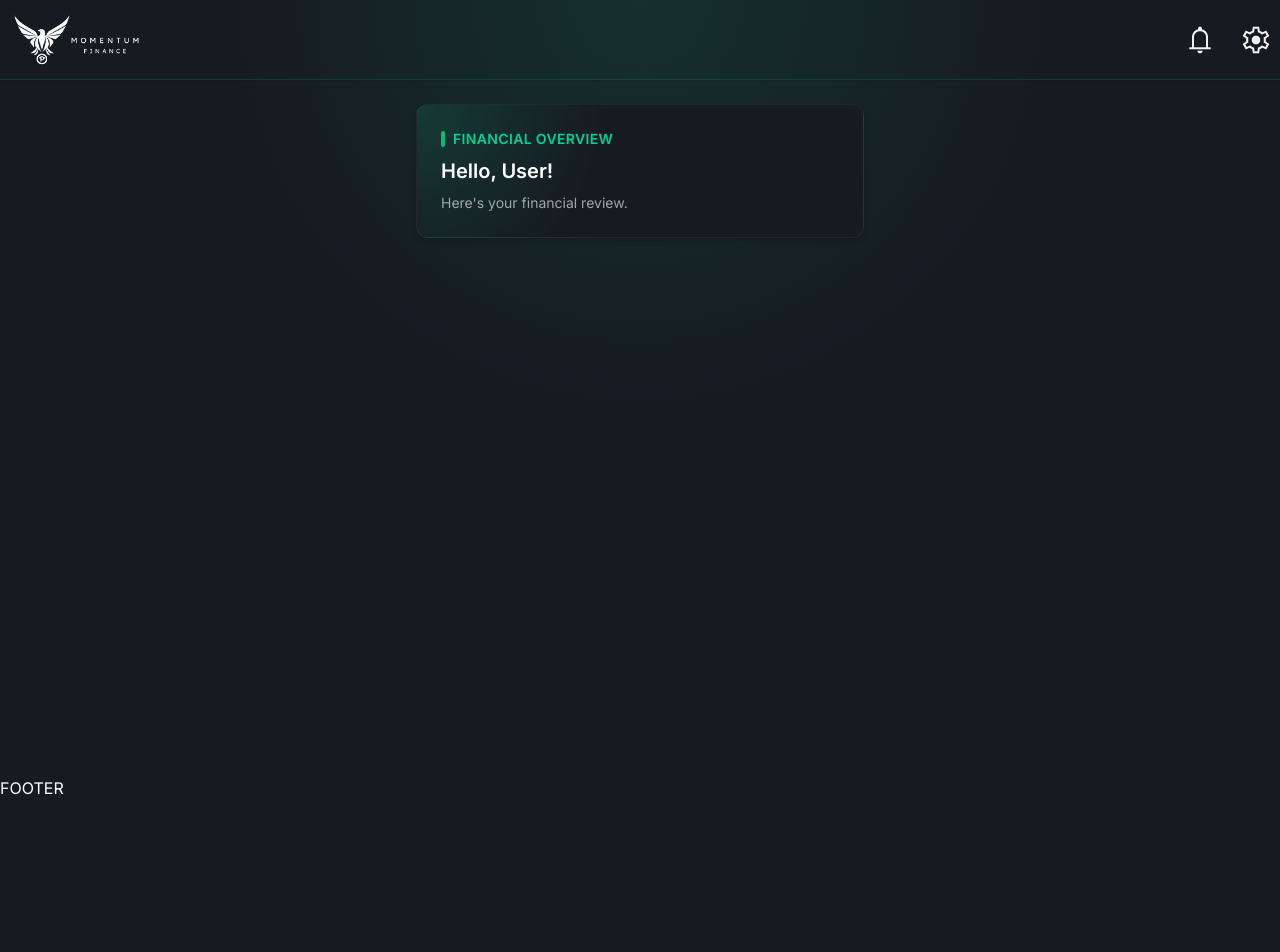
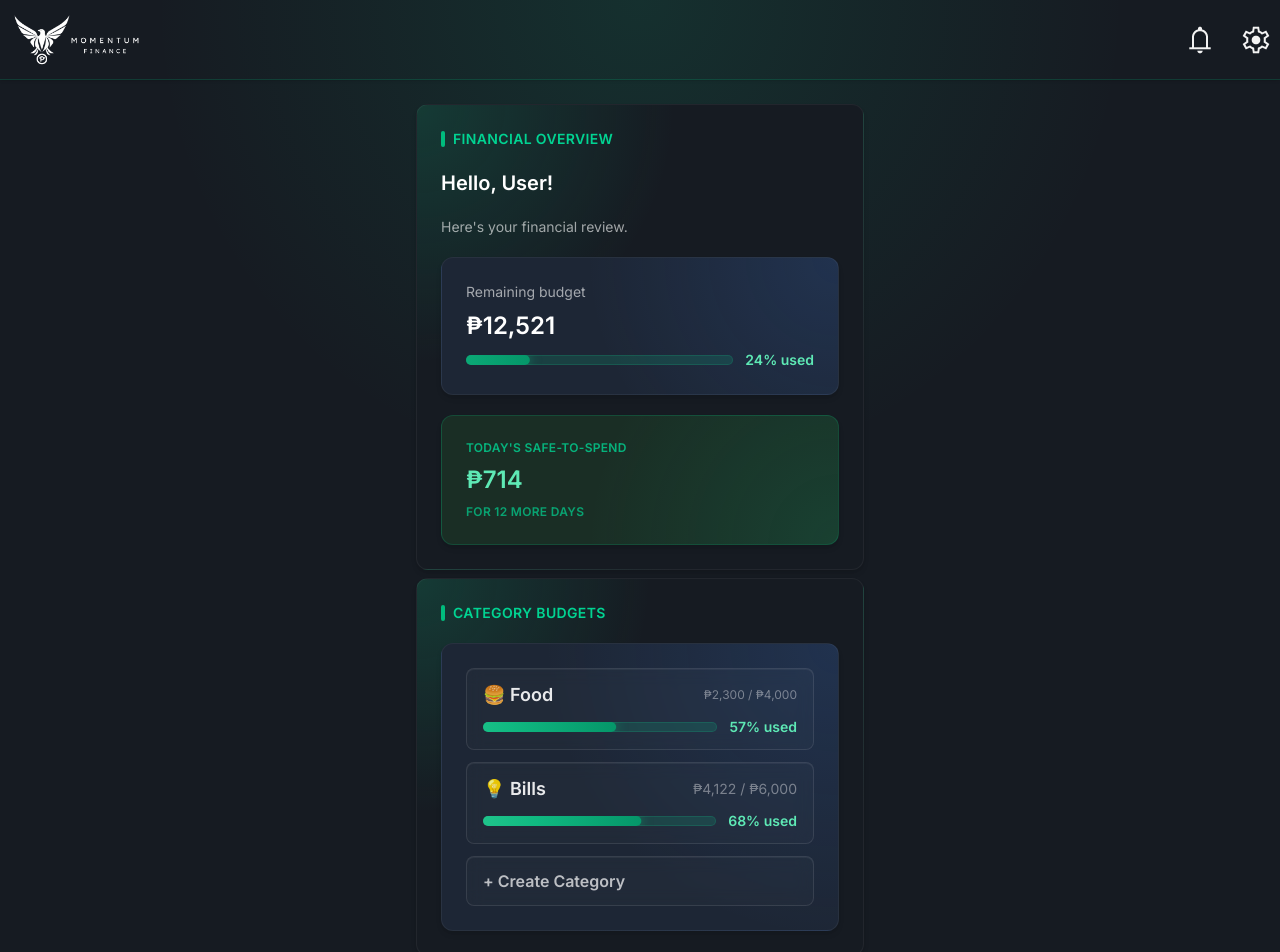
Before and after one commit to Wanji07/Momentum-Finance, a React (Vite) app: page / in a window 1280 px wide. Shown: the top 952 px of the page. Before the commit the page ends 800 px from the top, so only its background shows below. Built offline with nearby package versions, Linux system fonts and the light colour scheme.

Commit message:
feat(dashboard): refine budget card styling and add temporary footer

```diff
--- a/package.json
+++ b/package.json
@@ -10,6 +10,9 @@
     "preview": "vite preview"
   },
   "dependencies": {
+    "@emotion/react": "^11.14.0",
+    "@emotion/styled": "^11.14.1",
+    "@mui/material": "^7.3.9",
     "react": "^19.2.0",
     "react-dom": "^19.2.0",
     "react-router-dom": "^7.13.1",
--- a/src/components/Footer.tsx
+++ b/src/components/Footer.tsx
@@ -1,9 +1,7 @@
 export default function Footer() {
-    return(
-        <>
-            <footer>
-                <h1>FOOTER</h1>
-            </footer>
-        </>
+    return (
+        <footer className="w-[88%] max-w-md mx-auto mt-3 mb-6 rounded-lg border border-white/5 bg-[#161B22]/90 px-4 py-3 text-center text-xs text-white/45 backdrop-blur-sm">
+            Momentum Finance - Temporary Footer
+        </footer>
     )
 }
--- a/src/pages/Dashboard.tsx
+++ b/src/pages/Dashboard.tsx
@@ -1,14 +1,107 @@
+import LinearProgress from '@mui/material/LinearProgress';
+
 function Dashboard() {
     return(
         <>
         <div id="container" className="flex flex-col items-center justify-start gap-2 ">
-            <section id="welcome-message" className="w-[88%] max-w-md mx-auto border border-white/5 flex flex-col gap-2 shadow-md p-6 bg-[#161B22] bg-[radial-gradient(circle_at_top_left,#10b98133,transparent_40%)] rounded-xl">
+            <section id="overview-container" className="flex flex-col gap-5 w-[88%] max-w-md mx-auto border border-white/5  shadow-md p-6 bg-[#161B22] bg-[radial-gradient(circle_at_top_left,#10b98133,transparent_40%)] rounded-xl">
                 <div className="flex items-center gap-2">
                     <div className="w-1 h-4 bg-emerald-500 rounded-full"></div>
                     <h2 className="text-emerald-400 text-sm font-semibold tracking-wide">FINANCIAL OVERVIEW</h2>
                 </div>
                 <h1 className="text-xl font-semibold text-white">Hello, User!</h1>
                 <h2 className="text-sm text-white/60">Here's your financial review.</h2>
+                <section id="remaining-budget-dashboard" className="w-full mx-auto border border-white/5 flex flex-col gap-2 shadow-md p-6 bg-[#1d2635] bg-[radial-gradient(circle_at_top_right,#3b82f622,transparent_60%)] rounded-xl">
+                    <h2 className="text-sm text-white/60">Remaining budget</h2>
+                    <h1 className="text-2xl font-semibold text-white">₱12,521</h1>
+                    <div id="remaining-budget-bar" className="w-full flex items-center gap-3">
+                        <LinearProgress
+                            variant="determinate"
+                            value={24}
+                            sx={{
+                                flex: 1,
+                                height: 10,
+                                borderRadius: 999,
+                                backgroundColor: 'rgba(16, 185, 129, 0.18)',
+                                boxShadow: 'inset 0 0 0 1px rgba(16, 185, 129, 0.2)',
+                                '& .MuiLinearProgress-bar': {
+                                    borderRadius: 999,
+                                    background: 'linear-gradient(90deg, #34d399 0%, #10b981 55%, #059669 100%)',
+                                    boxShadow: '0 0 12px rgba(16, 185, 129, 0.55)',
+                                },
+                            }}
+                        />
+                        <h2 className="text-sm font-semibold text-emerald-300">24% used</h2>
+                    </div>
+                </section>
+                <section id="daily-budget-dashboard" className="w-full mx-auto border border-emerald-500/20 flex flex-col gap-2 shadow-md p-6 bg-[#1a2e25] bg-[radial-gradient(circle_at_bottom_right,#10b98122,transparent_60%)] rounded-xl">
+                    <div className="flex items-center gap-2">
+                        <h2 className="text-xs text-emerald-400/80 font-semibold tracking-wide uppercase">Today's Safe-to-Spend</h2>
+                    </div>
+                    <h1 className="text-2xl font-semibold text-emerald-300">₱714</h1>
+                    <h2 className="text-xs text-emerald-400/70 font-semibold tracking-wide uppercase">For 12 more days</h2>
+                </section>
+            </section>
+            <section id="categories-container" className="flex flex-col gap-5 w-[88%] max-w-md mx-auto border border-white/5  shadow-md p-6 bg-[#161B22] bg-[radial-gradient(circle_at_top_left,#10b98133,transparent_40%)] rounded-xl">
+                <div className="flex items-center gap-2">
+                    <div className="w-1 h-4 bg-emerald-500 rounded-full"></div>
+                    <h2 className="text-emerald-400 text-sm font-semibold tracking-wide">CATEGORY BUDGETS</h2>
+                </div>
+                <div id="category-dashboard" className="w-full mx-auto border border-white/5 flex flex-col gap-3 shadow-md p-6 bg-[#1d2635] bg-[radial-gradient(circle_at_top_right,#3b82f622,transparent_60%)] rounded-xl">
+                    <div id="category-card" className="flex flex-col gap-2 group rounded-lg border border-white/10 bg-white/2 px-4 py-3 shadow-[inset_0_1px_0_rgba(255,255,255,0.05)] backdrop-blur-sm transition-all duration-300 hover:border-emerald-400/30 hover:bg-emerald-400/5 hover:shadow-[0_0_0_1px_rgba(16,185,129,0.16)]">
+                        <div id="category-header" className="flex items-center justify-between gap-3">
+                            <h1 className="flex-1 text-lg font-semibold text-white/90 group-hover:text-emerald-200">🍔 Food</h1>
+                            <h2 className="shrink-0 text-xs text-white/40 group-hover:text-emerald-200">₱2,300 / ₱4,000</h2>
+                        </div>
+                        <div id="remaining-budget-bar" className="w-full flex items-center gap-3">
+                            <LinearProgress
+                                variant="determinate"
+                                value={57}
+                                sx={{
+                                    flex: 1,
+                                    height: 10,
+                                    borderRadius: 999,
+                                    backgroundColor: 'rgba(16, 185, 129, 0.18)',
+                                    boxShadow: 'inset 0 0 0 1px rgba(16, 185, 129, 0.2)',
+                                    '& .MuiLinearProgress-bar': {
+                                        borderRadius: 999,
+                                        background: 'linear-gradient(90deg, #34d399 0%, #10b981 55%, #059669 100%)',
+                                        boxShadow: '0 0 12px rgba(16, 185, 129, 0.55)',
+                                    },
+                                }}
+                            />
+                            <h2 className="text-sm font-semibold text-emerald-300">57% used</h2>
+                        </div>
+                    </div>
+                    <div id="category-card" className="flex flex-col gap-2 group rounded-lg border border-white/10 bg-white/2 px-4 py-3 shadow-[inset_0_1px_0_rgba(255,255,255,0.05)] backdrop-blur-sm transition-all duration-300 hover:border-emerald-400/30 hover:bg-emerald-400/5 hover:shadow-[0_0_0_1px_rgba(16,185,129,0.16)]">
+                        <div id="category-header" className="flex items-center justify-between gap-3">
+                            <h1 className="text-lg font-semibold text-white/90 group-hover:text-emerald-200">💡 Bills</h1>
+                            <h2 className="text-sm text-white/40 group-hover:text-emerald-200">₱4,122 / ₱6,000</h2>
+                        </div>
+                        <div id="remaining-budget-bar" className="w-full flex items-center gap-3">
+                            <LinearProgress
+                                variant="determinate"
+                                value={68}
+                                sx={{
+                                    flex: 1,
+                                    height: 10,
+                                    borderRadius: 999,
+                                    backgroundColor: 'rgba(16, 185, 129, 0.18)',
+                                    boxShadow: 'inset 0 0 0 1px rgba(16, 185, 129, 0.2)',
+                                    '& .MuiLinearProgress-bar': {
+                                        borderRadius: 999,
+                                        background: 'linear-gradient(90deg, #34d399 0%, #10b981 55%, #059669 100%)',
+                                        boxShadow: '0 0 12px rgba(16, 185, 129, 0.55)',
+                                    },
+                                }}
+                            />
+                            <h2 className="text-sm font-semibold text-emerald-300">68% used</h2>
+                        </div>
+                    </div>
+                    <div id="create-category" className="flex flex-col gap-2 group rounded-lg border border-white/10 bg-white/2 px-4 py-3 shadow-[inset_0_1px_0_rgba(255,255,255,0.05)] backdrop-blur-sm transition-all duration-300 hover:border-emerald-400/30 hover:bg-emerald-400/5 hover:shadow-[0_0_0_1px_rgba(16,185,129,0.16)]">
+                        <h1 className="text-md font-semibold text-white/70 group-hover:text-emerald-200">+ Create Category</h1>
+                    </div>
+                </div>
             </section>
         </div>
         </>
```
Also changed, not shown: 1 other file (tests, documents, lock files or other folders).
